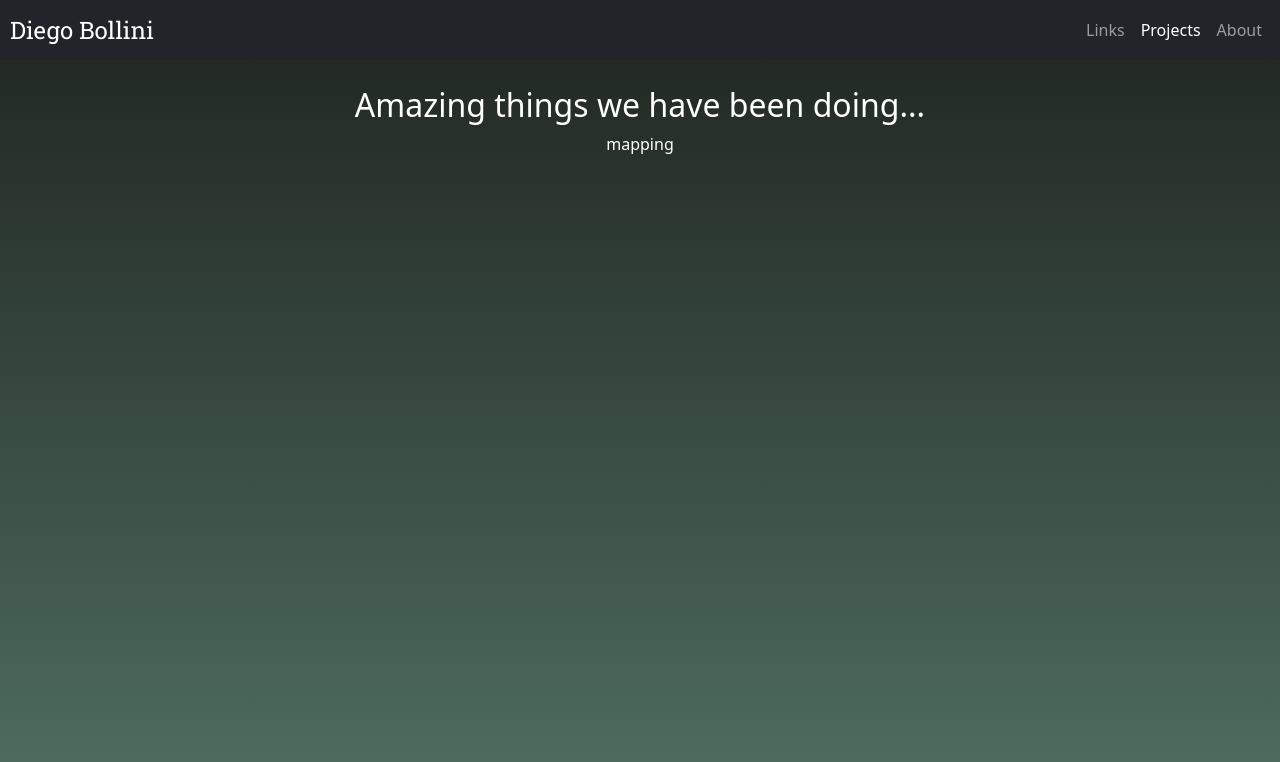
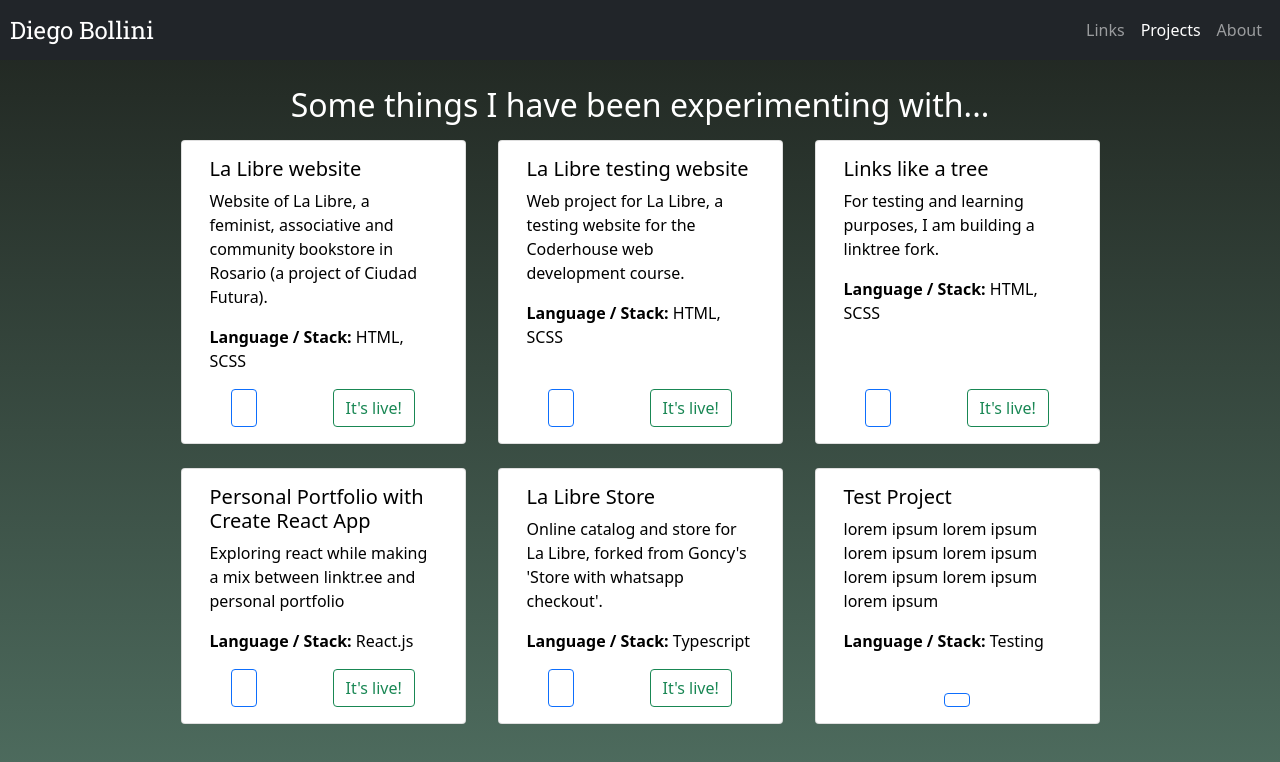
Before and after one commit to diegobollini/personal-portfolio, a React (Create React App) app: page /projects in a window 1280 px wide. Shown: the top 762 px of the page. Built offline with nearby package versions, Linux system fonts and the light colour scheme.

Commit message:
button & cards styles

```diff
--- a/src/components/ProjectCard.js
+++ b/src/components/ProjectCard.js
@@ -1,7 +1,31 @@
 import React from "react";
+import { Button, Card } from "react-bootstrap";
+import { Icon } from "@iconify/react";
+import gitIcon from "@iconify/icons-simple-icons/git";
 
-const ProjectCard = () => {
-  return <div>ProjectCard</div>;
+const ProjectCard = (props) => {
+  return (
+    <Card className="col-12 col-md6 col-lg-3 mb-4 mx-3 mw-3">
+      <Card.Body style={{ color: "black" }}>
+        <Card.Title>{props.name}</Card.Title>
+        <Card.Text>{props.description}</Card.Text>
+        <Card.Text>
+          <strong>Language / Stack: </strong>
+          {props.languages}
+        </Card.Text>
+      </Card.Body>
+      <div className="d-flex flex-row justify-content-around mb-3">
+        <Button variant="outline-primary">
+          <Icon icon={gitIcon} href={props.repo} />
+        </Button>
+        {props.url !== "" && (
+          <Button variant="outline-success" href={props.url} target="_blank">
+            It's live!
+          </Button>
+        )}
+      </div>
+    </Card>
+  );
 };
 
 export default ProjectCard;
--- a/src/components/ProjectList.js
+++ b/src/components/ProjectList.js
@@ -1,45 +1,73 @@
 import React from "react";
+import ProjectCard from "./ProjectCard";
 
 const ProjectList = () => {
   const projects = [
     {
-      name: "React Ecommerce Store",
-      url: "https://react-phones-store.netlify.app/",
-      github: "https://github.com/adhikary97/react-phone-store",
+      name: "La Libre website",
+      url: "https://lalibrecf.com.ar",
+      repo: "https://gitlab.com/diegobollini/web-la-libre",
+      languages: "HTML, SCSS",
+      description:
+        "Website of La Libre, a feminist, associative and community bookstore in Rosario (a project of Ciudad Futura).",
+    },
+    {
+      name: "La Libre testing website",
+      url: "https://diegobollini.gitlab.io/proyecto-web-la-libre",
+      repo: "https://gitlab.com/diegobollini/proyecto-web-la-libre",
+      languages: "HTML, SCSS",
+      description:
+        "Web project for La Libre, a testing website for the Coderhouse web development course.",
+    },
+    {
+      name: "Links like a tree",
+      url: "https://diegobollini.gitlab.io/links-like-a-tree",
+      repo: "https://gitlab.com/diegobollini/links-like-a-tree",
+      languages: "HTML, SCSS",
+      description:
+        "For testing and learning purposes, I am building a linktree fork.",
+    },
+    {
+      name: "Personal Portfolio with Create React App",
+      url: "https://github.com/diegobollini/personal-portfolio",
+      repo: "https://github.com/diegobollini/personal-portfolio",
       languages: "React.js",
       description:
-        "View different phones in a pseudo-ecommerce store and purchase using PayPal sandbox",
+        "Exploring react while making a mix between linktr.ee and personal portfolio",
     },
     {
-      name: "React Ecommerce Store",
-      url: "https://react-phones-store.netlify.app/",
-      github: "https://github.com/adhikary97/react-phone-store",
-      languages: "React.js",
+      name: "La Libre Store",
+      url: "https://tienda.lalibrecf.com.ar/",
+      repo: "https://github.com/diegobollini/la-libre-catalogo",
+      languages: "Typescript",
       description:
-        "View different phones in a pseudo-ecommerce store and purchase using PayPal sandbox",
+        "Online catalog and store for La Libre, forked from Goncy's 'Store with whatsapp checkout'.",
     },
     {
-      name: "React Ecommerce Store",
-      url: "https://react-phones-store.netlify.app/",
-      github: "https://github.com/adhikary97/react-phone-store",
-      languages: "React.js",
+      name: "Test Project",
+      url: "",
+      repo: "https://github.com/diegobollini/",
+      languages: "Testing",
       description:
-        "View different phones in a pseudo-ecommerce store and purchase using PayPal sandbox",
-    },
-    {
-      name: "React Ecommerce Store",
-      url: "https://react-phones-store.netlify.app/",
-      github: "https://github.com/adhikary97/react-phone-store",
-      languages: "React.js",
-      description:
-        "View different phones in a pseudo-ecommerce store and purchase using PayPal sandbox",
+        "lorem ipsum lorem ipsum lorem ipsum lorem ipsum lorem ipsum lorem ipsum lorem ipsum",
     },
   ];
   return (
     <div className="py-3 d-flex flex-column justify-content-center align-items-center align-content-center">
-      <h2>Amazing things we have been doing...</h2>
+      <h2 className="mb-3" style={{color: "white"}}>Some things I have been experimenting with...</h2>
       <div className="container">
-        <div className="row justify-content-center">mapping</div>
+        <div className="row justify-content-center">
+          {projects.map((project, index) => (
+            <ProjectCard
+            key={index}
+            url={project.url}
+            name={project.name}
+            repo={project.repo}
+            languages={project.languages}
+            description={project.description}
+            />
+            ))}
+        </div>
       </div>
     </div>
   );
```
